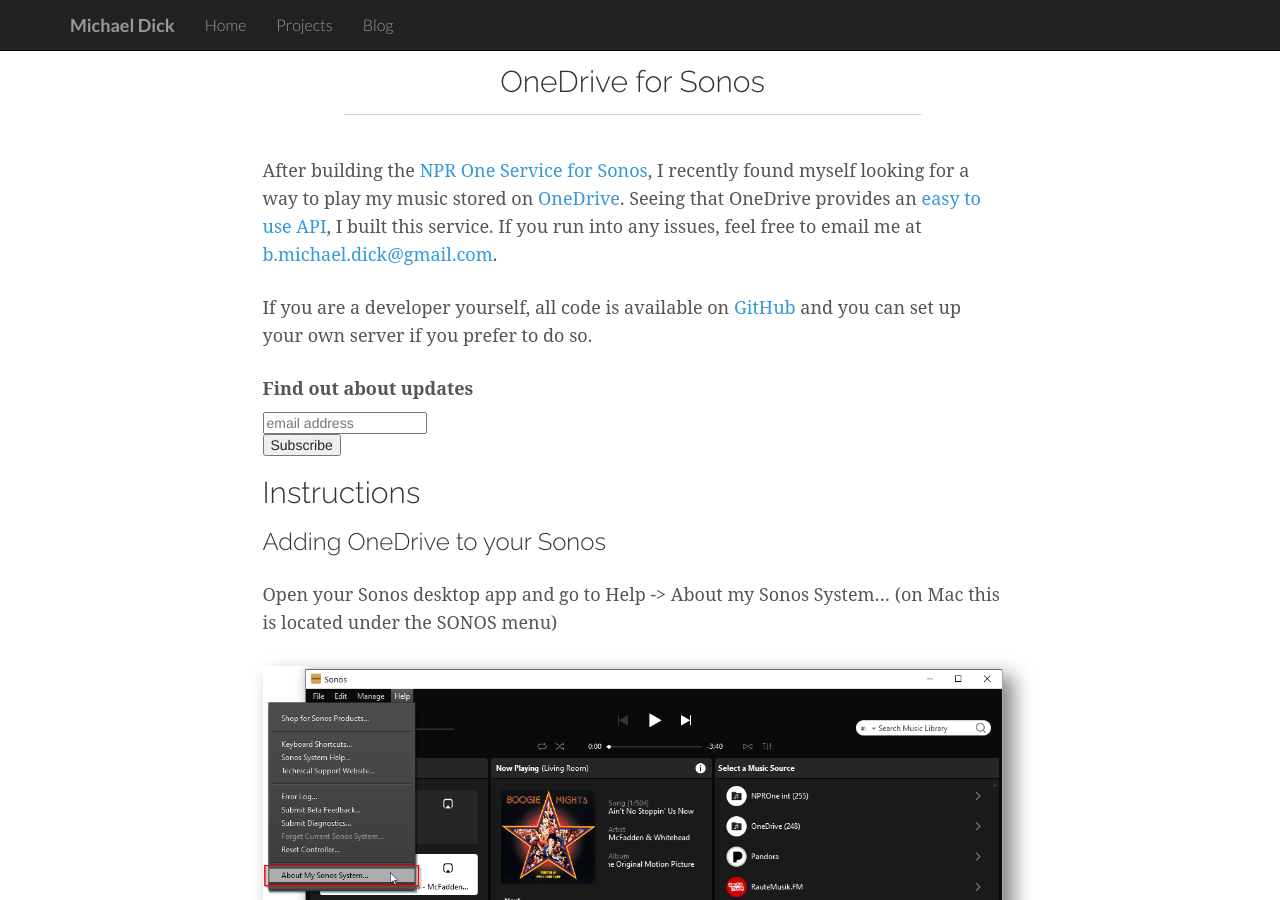
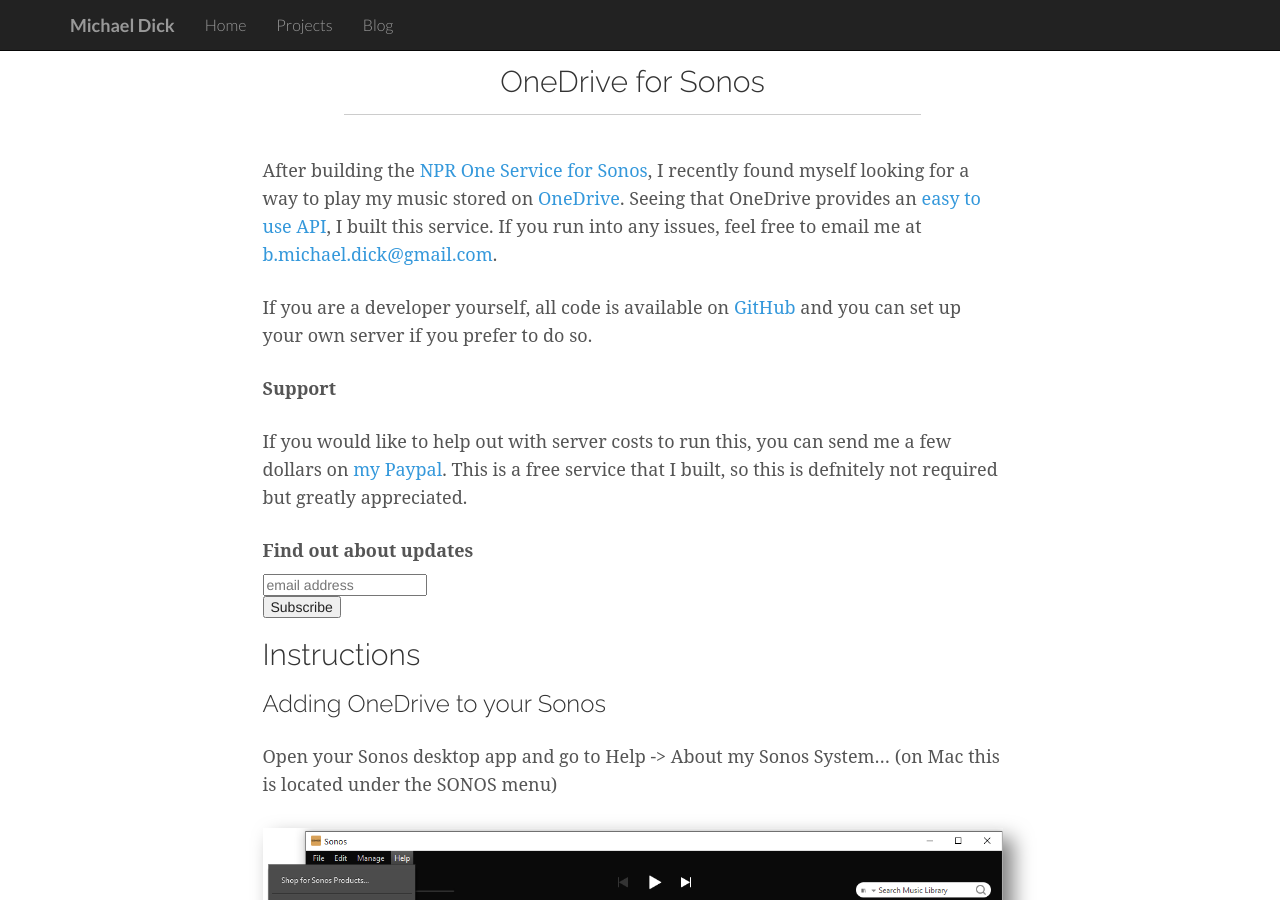
Before and after one commit to bertique/bertique.github.io, a Jekyll site: the page built from sonosonedrive.md, in a window 1280 px wide and 900 px high. Built offline with Jekyll 4.4.1, drawn with Linux system fonts in a browser that asks for light colours; comment, search, counter and statistics services are not loaded.

Commit message:
Add support sections

```diff
--- a/sonosonedrive.md
+++ b/sonosonedrive.md
@@ -12,6 +12,10 @@
 After building the [NPR One Service for Sonos](/sonos-nprone/), I recently found myself looking for a way to play my music stored on [OneDrive](https://onedrive.com). Seeing that OneDrive provides an [easy to use API](https://docs.microsoft.com/en-us/onedrive/developer/rest-api/?view=odsp-graph-online), I built this service. If you run into any issues, feel free to email me at [b.michael.dick@gmail.com](mailto:b.michael.dick@gmail.com).
 
 If you are a developer yourself, all code is available on [GitHub](https://github.com/bertique/SonosOneDriveServer) and you can set up your own server if you prefer to do so.
+
+**Support**
+
+If you would like to help out with server costs to run this, you can send me a few dollars on [my Paypal](https://paypal.me/michaeldick99). This is a free service that I built, so this is defnitely not required but greatly appreciated.
 
 **Find out about updates**
 
```
Also changed, not shown: sonosnpr.md (+4 -0 lines).
